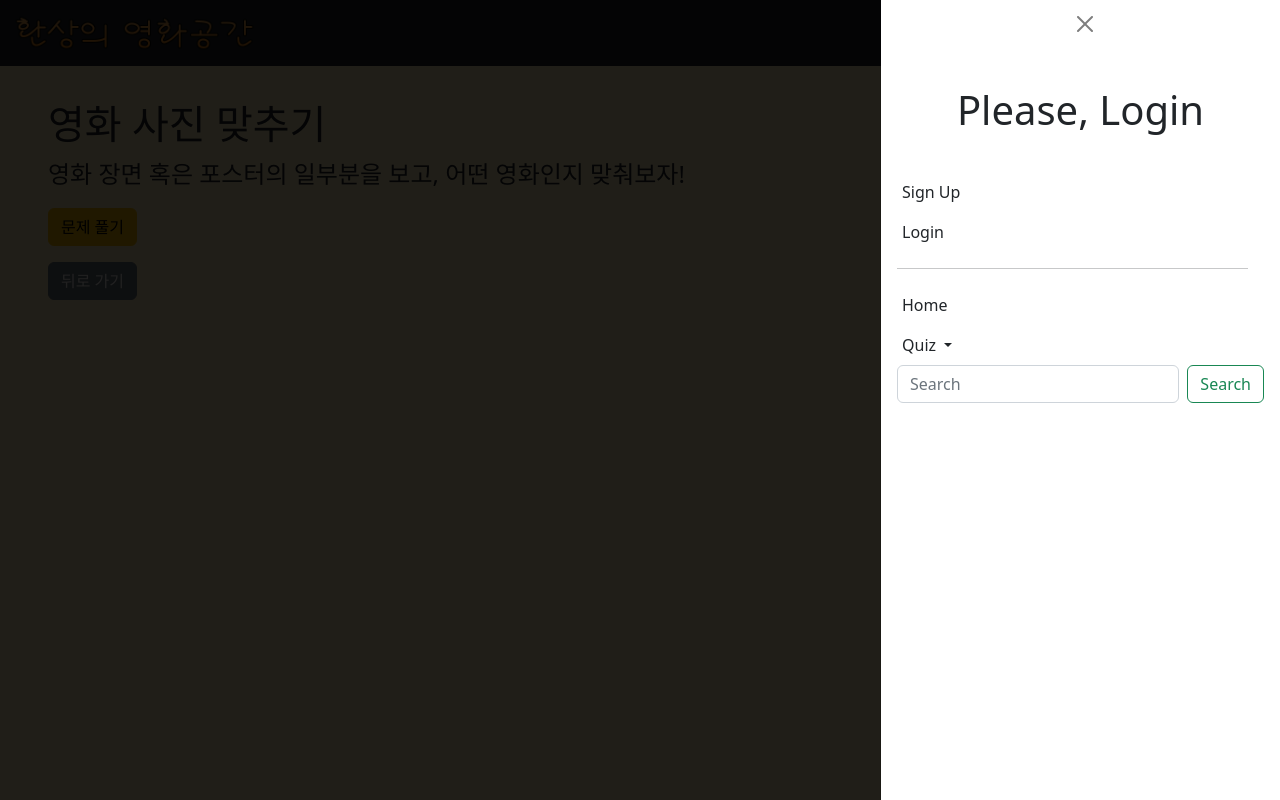
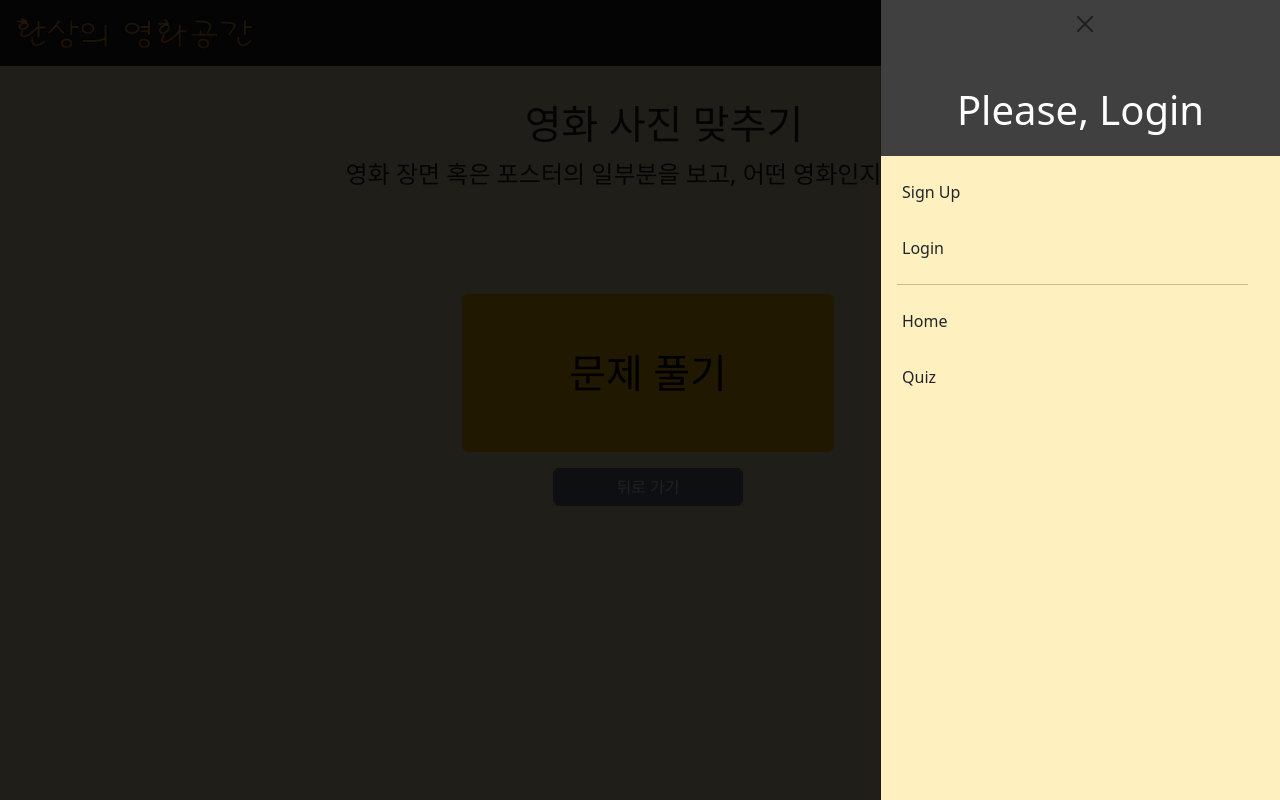
Before and after one commit to ohmy-Josh/ssafy-final-pjt, a Django app: page /quizzes/single/1/ in a window 1280 px wide, after a click that opens the changed part. Run offline with Django 3.2, Linux system fonts and the light colour scheme; data comes from the database, SQL or seed files in the repository; some libraries are stand-ins or nearby versions.

Commit message:
fix:frontend

```diff
--- a/pjt-django/movies/templates/movies/detail.html
+++ b/pjt-django/movies/templates/movies/detail.html
@@ -51,7 +51,7 @@
       <h5 class="mt-3 fw-bold mb-4 p-3 bg-dark text-white bg-gradient">감독의 관련 영화</h5>
       <div class="row row-cols-1  row-cols-md-2  row-cols-xl-3 row-cols-xxl-4 mt-3">
           {% for director_movie in director_movies %}
-            <div class="main-container col mb-4">
+            <div class="main-container col mb-2">
               <div class="img-container card bg-dark text-white" style="width: 10rem;">
                 <img src={{ "https://www.themoviedb.org/t/p/w300_and_h450_bestv2"|add:director_movie.poster_path }} class="card-img img-thumbnail" alt="포스터 이미지">
                 <div class="card-img-overlay d-flex align-items-end justify-content-center">
@@ -66,7 +66,7 @@
       <h5 class="mt-3 fw-bold mb-4 p-3 bg-dark text-white bg-gradient">배우의 관련 영화</h5>
       <div class="row row-cols-1 row-cols-md-2  row-cols-xl-3 row-cols-xxl-4 mt-3">
         {% for actor_movie in actor_movies  %}
-          <div class="main-container col mb-3">
+          <div class="main-container col mb-2">
             <div class="img-container card bg-dark text-white" style="width: 10rem;">
               <img src={{ "https://www.themoviedb.org/t/p/w300_and_h450_bestv2"|add:actor_movie.poster_path }} class="card-img img-thumbnail" alt="포스터 이미지">
               <div class="card-img-overlay d-flex align-items-end justify-content-center">
@@ -99,7 +99,7 @@
     </div>
     <hr>
     {% if reviews|length %}
-      <p class="fw-bold ms-4 bg-white text-dark rounded p-2 col-5 col-sm-4 col-md-3 col-xl-2" >{{ reviews|length }}개의 댓글이 있습니다.</p>
+      <p class="fw-bold ms-4 bg-white text-dark rounded p-2 col-1 col-sm-1 col-md-1 col-xl-1" >댓글({{ reviews|length }})</p>
     {% endif %}
     <hr>
     <div class="review_list mb-5 mt-3 ms-4 bg-white text-dark rounded" style="width: 95%;">
--- a/pjt-django/movies/templates/movies/index.html
+++ b/pjt-django/movies/templates/movies/index.html
@@ -53,7 +53,7 @@
         <div class="modal fade bg-dark bg-opacity-75" id="exampleModal{{movie.pk}}" tabindex="-1" aria-labelledby="exampleModalLabel" aria-hidden="true">
           <div class="modal-dialog modal-xl modal-dialog-centered">
             <div class="modal-content">
-              <div class="modal-header bg-black text-white ">
+              <div class="modal-header bg-warning text-black ">
                 <h5 class="modal-title fs-3" id="exampleModalLabel fw-bold">{{ movie.title }}</h5>
                 <button type="button" class="btn-close" data-bs-dismiss="modal" aria-label="Close"></button>
               </div>
@@ -62,9 +62,9 @@
                   <iframe class="embed-responsive-item"  width="560" height="315" src={{"https://www.youtube.com/embed/"|add:movie.trailer_path }} frameborder="0" allow="autoplay; encrypted-media" allowfullscreen></iframe>
                 </div>
               </div>
-              <div class="modal-footer">
+              <div class="modal-footer bg-warning bg-opacity-25">
                 <button type="button" class="btn btn-secondary" data-bs-dismiss="modal" onclick="javascript::player.api('pause')">Close</button>
-                <a class="btn btn-dark" role="button" href="{% url 'movies:detail' movie.pk %}">Go to Movie Detail</a>
+                <a class="btn btn-warning" role="button" href="{% url 'movies:detail' movie.pk %}">Go to Movie Detail</a>
               </div>
             </div>
           </div>
--- a/pjt-django/quizzes/templates/quizzes/single/quiz1.html
+++ b/pjt-django/quizzes/templates/quizzes/single/quiz1.html
@@ -7,7 +7,7 @@
   <div class="card" style="height:70%">
     <div class="row">
       <div class="col-md-4">
-        <img src="{{base_url}}{{quiz_current.question}}" class="img-fluid rounded-start" alt="...">
+        <img src="{{base_url}}{{quiz_current.question}}" class="img-fluid rounded-start bg-warning p-2" alt="...">
       </div>
       <div class="col-md-8">
         <div class="card-body">
@@ -23,6 +23,7 @@
               </li>
               {% endfor %}
               <div class="d-flex justify-content-end">
+                <a href="{% url 'quizzes:sin_index'%}" class="btn btn-secondary mt-3 me-3"> 돌아가기</a>
                 <button class="btn btn-success mt-3 ">다음 문제</button>
               </div>
           </ul>
--- a/pjt-django/quizzes/templates/quizzes/single/quiz2.html
+++ b/pjt-django/quizzes/templates/quizzes/single/quiz2.html
@@ -7,7 +7,7 @@
   <div class="card" style="height:70%">
     <div class="row">
       <div class="col-md-4">
-        <img src="{{base_url}}{{quiz_current.question}}" class="img-fluid rounded-start" alt="...">
+        <img src="{{base_url}}{{quiz_current.question}}" class="img-fluid rounded-start bg-warning p-2" alt="...">
       </div>
       <div class="col-md-8">
         <div class="card-body">
@@ -23,6 +23,7 @@
               </li>
               {% endfor %}
               <div class="d-flex justify-content-end">
+                <a href="{% url 'quizzes:sin_index'%}" class="btn btn-secondary mt-3 me-3"> 돌아가기</a>
                 <button class="btn btn-success mt-3 ">다음 문제</button>
               </div>
           </ul>
--- a/pjt-django/quizzes/templates/quizzes/single/quiz_index.html
+++ b/pjt-django/quizzes/templates/quizzes/single/quiz_index.html
@@ -3,14 +3,20 @@
 
 {% block content %}
 <div class="ms-5" style="margin: 100px auto;">
-  <h1>{{quiz.title}}</h1>
-  <p class="fs-4">{{quiz.description}}</p>
-  <form action="{% url 'quizzes:sin_quiz_play' quiz.pk 0%}" method="POST">
-    {% csrf_token %}
-    <button class="btn btn-warning mb-3">문제 풀기</button>
-  </form>
-  <a href="{% url 'quizzes:sin_index'%}" class="btn btn-secondary">뒤로 가기</a>
-
+  <h1 class="text-center">{{quiz.title}}</h1>
+  <p class="fs-4 text-center">{{quiz.description}}</p>
+  <div class="container position-absolute top-50 start-50 translate-middle">
+    <div class="row justify-content-center">
+        <form action="{% url 'quizzes:sin_quiz_play' quiz.pk 0%}" method="POST" class="d-flex justify-content-center">
+          {% csrf_token %}
+          <button class="btn btn-warning ms-3 p-5 fs-1 col-4">문제 풀기</button>
+        </form>
+    </div>
+    <div class="row justify-content-center">
+      <a href="{% url 'quizzes:sin_index'%}" class="btn btn-secondary col-2 ms-3 mt-3">뒤로 가기</a>
+    </div>
+  </div>
+  </div>
 </div>
 
 {% endblock %}
--- a/pjt-django/quizzes/views/views_single.py
+++ b/pjt-django/quizzes/views/views_single.py
@@ -1,3 +1,4 @@
+from operator import length_hint
 import random
 
 from django.shortcuts import render, redirect
@@ -110,16 +111,18 @@ def quiz_play_result(request, quiz_pk):
     results = quiz_play.result_list
     answers = quiz_play.answer_list.all()[::]
     corrects, incorrects = [], []
+
     for result, movie in zip(results, answers):
         if result:
             corrects.append(movie)
         else:
             incorrects.append(movie)
-
+    score = len(corrects)*10
     context = {
         'corrects': corrects,
         'incorrects': incorrects,
         'quiz': quiz,
+        'score': score,
     }
 
     return render(request, 'quizzes/single/quiz_result.html', context)
--- a/pjt-django/templates/base.html
+++ b/pjt-django/templates/base.html
@@ -17,12 +17,14 @@
 
     <nav class="navbar navbar-dark bg-dark fixed-top">
       <div class="container-fluid">
-        <a class="navbar-brand" href="{% url 'movies:index'%}"><img src="{% static 'logo-img/main-logo.png' %}" class="card-img-top" alt="nav-logo" height="40"></a>
+        <a class="navbar-brand" href="{% url 'movies:index'%}">
+          <img src="{% static 'logo-img/main-logo.png' %}" class="card-img-top" alt="nav-logo" height="40">
+        </a>
         <button class="navbar-toggler" type="button" data-bs-toggle="offcanvas" data-bs-target="#offcanvasNavbar" aria-controls="offcanvasNavbar">
           <span class="navbar-toggler-icon"></span>
         </button>
         <div class="offcanvas offcanvas-end" tabindex="-1" id="offcanvasNavbar" aria-labelledby="offcanvasNavbarLabel">
-          <div class="offcanvas-header flex-column">
+          <div class="offcanvas-header flex-column bg-black bg-opacity-75 text-white">
             <button type="button" class="btn-close" data-bs-dismiss="offcanvas" aria-label="Close"></button>
             {% if user.is_authenticated %}
             <h5 class="offcanvas-title fs-1 mt-5" id="offcanvasNavbarLabel">Hello, {{ user.username }}</h5>
@@ -30,8 +32,8 @@
             <h6 class="offcanvas-title fs-1 mt-5" id="offcanvasNavbarLabel">Please, Login</h6>
             {% endif %}
           </div>
-          <div class="offcanvas-body ">
-            <ul class="navbar-nav justify-content-end flex-grow-1 pe-3">
+          <div class="offcanvas-body bg-warning bg-opacity-25 ">
+            <ul class="navbar-nav justify-content-end flex-grow-1 pe-3 ">
               {% if user.is_authenticated %}
               <li class="nav-item">
                 <form action="{% url 'accounts:update' %}" method="GET">
@@ -45,34 +47,21 @@
               </form>
               <hr>
               {% else %}
-              <li class="nav-item">
+              <li class="nav-item nav-item mb-3">
                 <a class="nav-link active text-dark text-decoration-none" aria-current="page" href="{% url 'accounts:signup' %}" style="margin-left: 5px;">Sign Up</a>
               </li>
-              <li class="nav-item">
+              <li class="nav-item nav-item ">
                 <a class="nav-link active text-dark text-decoration-none" aria-current="page" href="{% url 'accounts:login' %}" style="margin-left: 5px;">Login</a>
               </li>
               <hr>
               {% endif %}
-              <li class="nav-item">
+              <li class="nav-item mb-3">
                 <a class="nav-link active text-dark" aria-current="page" href="{% url 'movies:index'%}" style="margin-left: 5px;">Home</a>
               </li>
-              <li class="nav-item dropdown">
-                <a class="nav-link dropdown-toggle text-dark" href="{% url 'quizzes:index'%}" id="offcanvasNavbarDropdown" role="button" data-bs-toggle="dropdown" aria-expanded="false" style="margin-left: 5px;">
-                  Quiz
-                </a>
-                <ul class="dropdown-menu" aria-labelledby="offcanvasNavbarDropdown">
-                  <li><a class="dropdown-item" href="{% url 'quizzes:sin_index'%}">Single Mode</a></li>
-                  <li>
-                    <hr class="dropdown-divider">
-                  </li>
-                  <li><a class="dropdown-item" href="#">Recreation Mode</a></li>
-                </ul>
+              <li class="nav-item ">
+                <a class="nav-link active text-dark" aria-current="page" href="{% url 'quizzes:index'%}" style="margin-left: 5px;">Quiz</a>
               </li>
             </ul>
-            <form class="d-flex" role="search">
-              <input class="form-control me-2" type="search" placeholder="Search" aria-label="Search">
-              <button class="btn btn-outline-success" type="submit">Search</button>
-            </form>
           </div>
         </div>
       </div>
```
Also changed, not shown: pjt-django/quizzes/templates/quizzes/index.html (+8 -8 lines), pjt-django/quizzes/templates/quizzes/single/index.html (+12 -4 lines), pjt-django/quizzes/templates/quizzes/single/quiz_result.html (+65 -29 lines), pjt-django/static/logo-img/quiz-logo.png (added), pjt-django/static/logo-img/single-logo.png (added).
